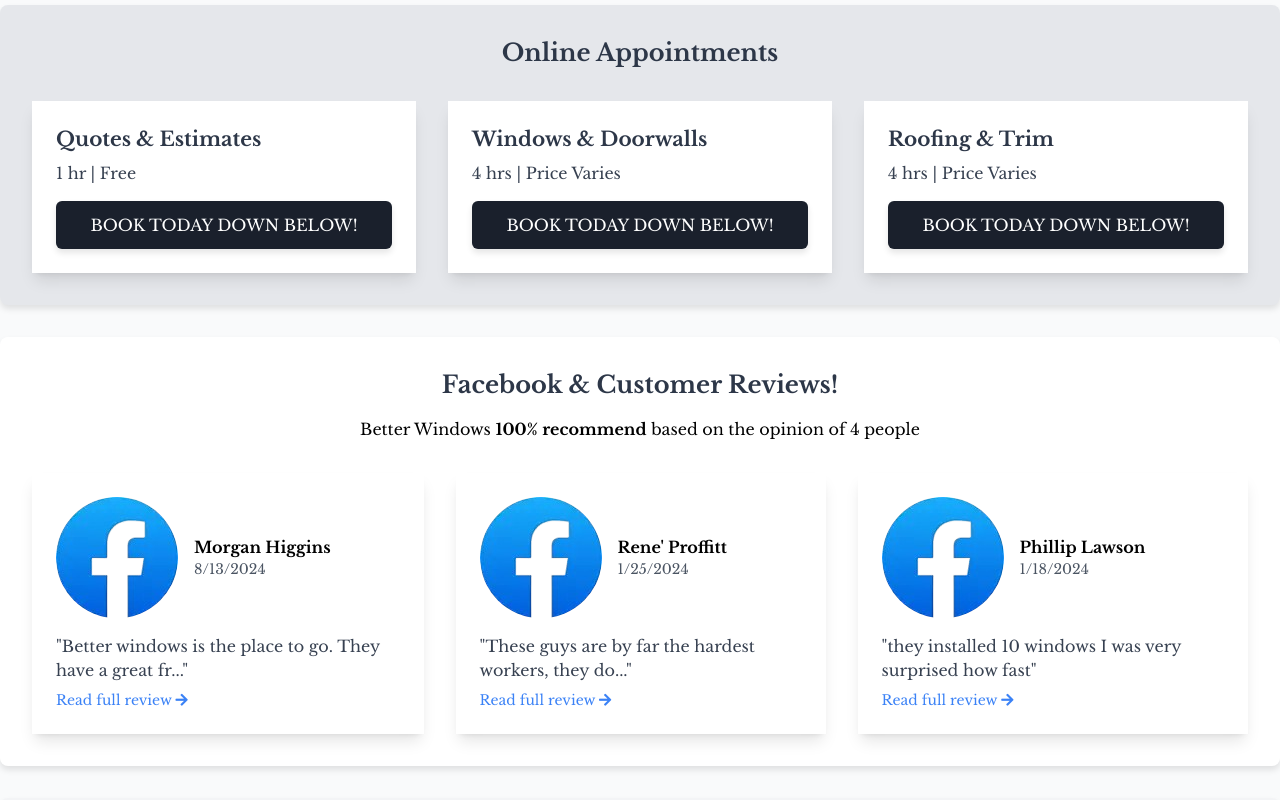
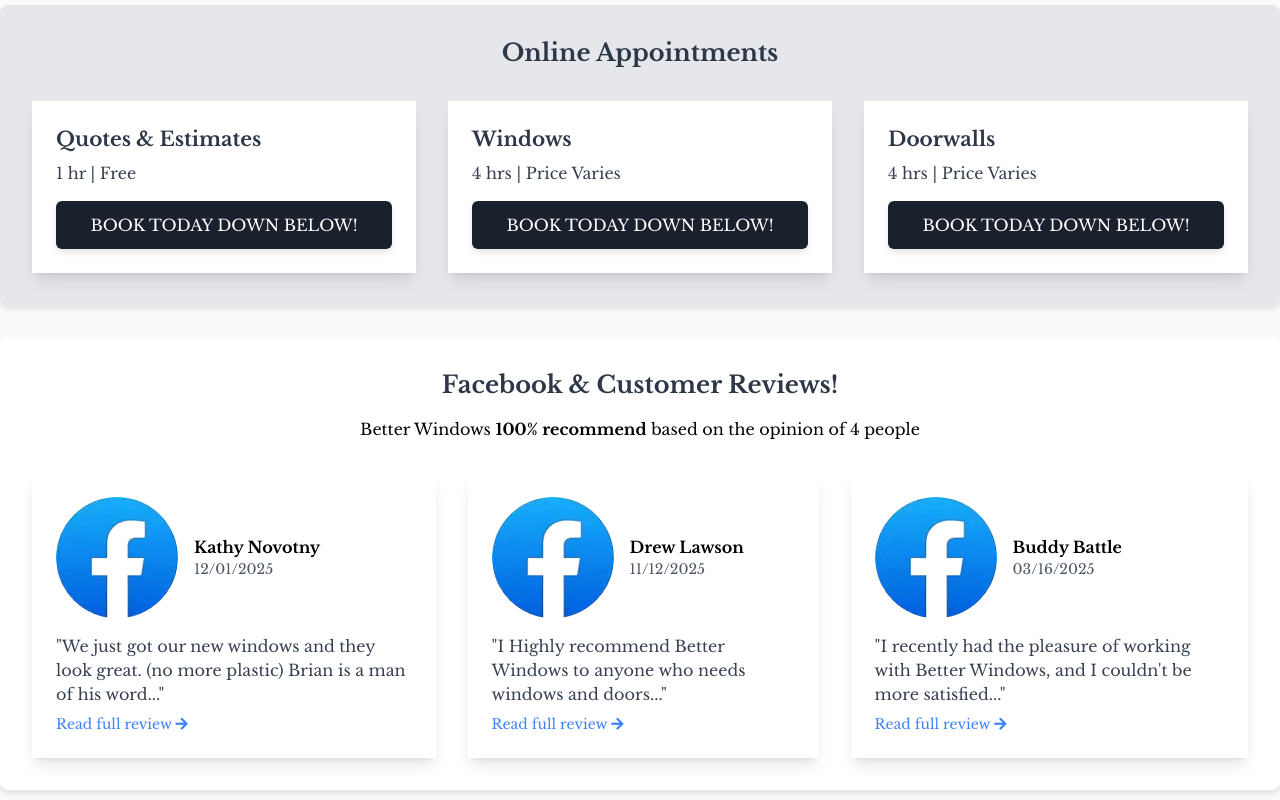
Before and after one commit to BetterWindowsWebDev/Better-Windows-Webpage-Files, a plain HTML site: page index.html in a window 1280 px wide. Shown: the part 1960-2760 px from the top of the page. Drawn offline with nearby package versions, Linux system fonts and the light colour scheme.

Commit message:
Update index.html

```diff
--- a/index.html
+++ b/index.html
@@ -137,12 +137,12 @@
             <a href="#contact-us" class="button-style block mt-4 text-center">BOOK TODAY DOWN BELOW!</a>
         </div>
         <div class="bg-white p-6 shadow-lg">
-            <h4 class="text-xl font-semibold">Windows & Doorwalls</h4>
+            <h4 class="text-xl font-semibold">Windows</h4>
             <p class="mt-2 text-gray-700">4 hrs | Price Varies</p>
             <a href="#contact-us" class="button-style block mt-4 text-center">BOOK TODAY DOWN BELOW!</a>
         </div>
         <div class="bg-white p-6 shadow-lg">
-            <h4 class="text-xl font-semibold">Roofing & Trim</h4>
+            <h4 class="text-xl font-semibold">Doorwalls</h4>
             <p class="mt-2 text-gray-700">4 hrs | Price Varies</p>
             <a href="#contact-us" class="button-style block mt-4 text-center">BOOK TODAY DOWN BELOW!</a>
         </div>
@@ -158,33 +158,33 @@
                 <div class="flex items-center space-x-4">
                     <img src="images/FacebookLogo.png" alt="Customer profile picture" class="rounded-full">
                     <div>
-                        <p class="font-semibold">Morgan Higgins</p>
-                        <p class="text-sm text-gray-600">8/13/2024</p>
+                        <p class="font-semibold">Kathy Novotny</p>
+                        <p class="text-sm text-gray-600">12/01/2025</p>
                     </div>
                 </div>
-                <p class="mt-4 text-gray-700">"Better windows is the place to go. They have a great fr..."</p>
+                <p class="mt-4 text-gray-700">"We just got our new windows and they look great. (no more plastic) Brian is a man of his word..."</p>
                 <a href="https://www.facebook.com/profile.php?id=100074747900019&sk=reviews" class="text-blue-500 text-sm mt-2 block" target="_blank">Read full review <i class="fas fa-arrow-right"></i></a>
             </div>
             <div class="bg-white p-6 shadow-lg">
                 <div class="flex items-center space-x-4">
                     <img src="images/FacebookLogo.png" alt="Customer profile picture" class="rounded-full">
                     <div>
-                        <p class="font-semibold">Rene' Proffitt</p>
-                        <p class="text-sm text-gray-600">1/25/2024</p>
+                        <p class="font-semibold">Drew Lawson</p>
+                        <p class="text-sm text-gray-600">11/12/2025</p>
                     </div>
                 </div>
-                <p class="mt-4 text-gray-700">"These guys are by far the hardest workers, they do..."</p>
+                <p class="mt-4 text-gray-700">"I Highly recommend Better Windows to anyone who needs windows and doors..."</p>
                 <a href="https://www.facebook.com/profile.php?id=100074747900019&sk=reviews" class="text-blue-500 text-sm mt-2 block" target="_blank">Read full review <i class="fas fa-arrow-right"></i></a>
             </div>
             <div class="bg-white p-6 shadow-lg">
                 <div class="flex items-center space-x-4">
                     <img src="images/FacebookLogo.png" alt="Customer profile picture" class="rounded-full">
                     <div>
-                        <p class="font-semibold">Phillip Lawson</p>
-                        <p class="text-sm text-gray-600">1/18/2024</p>
+                        <p class="font-semibold">Buddy Battle</p>
+                        <p class="text-sm text-gray-600">03/16/2025</p>
                     </div>
                 </div>
-                <p class="mt-4 text-gray-700">"they installed 10 windows I was very surprised how fast"</p>
+                <p class="mt-4 text-gray-700">"I recently had the pleasure of working with Better Windows, and I couldn't be more satisfied..."</p>
                 <a href="https://www.facebook.com/profile.php?id=100074747900019&sk=reviews" class="text-blue-500 text-sm mt-2 block" target="_blank">Read full review <i class="fas fa-arrow-right"></i></a>
             </div>
         </div>
@@ -212,7 +212,7 @@
 <!-- Footer Section -->
 <footer class="bg-white p-6 text-center text-gray-600">
     <div class="mb-4">
-        <p class="text-sm">COPYRIGHT © 2024 BETTER WINDOWS INC - ALL RIGHTS RESERVED.</p>
+        <p class="text-sm">COPYRIGHT © 2026 BETTER WINDOWS INC - ALL RIGHTS RESERVED.</p>
     </div>
     <div class="mb-4">
         <p class="text-sm">Better Windows Inc. is a Lead Certified Firm. Our products are sourced from trusted suppliers, including Renewal by Anderson, ensuring top-quality windows and doors for your home.</p>
```
